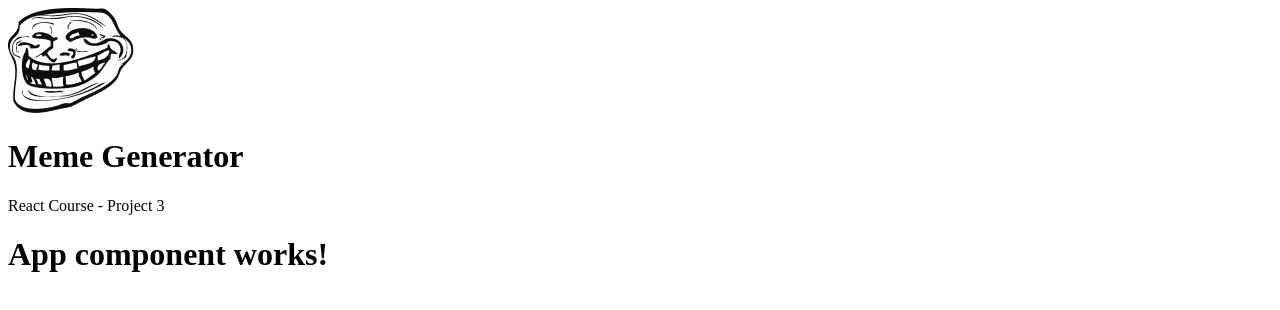
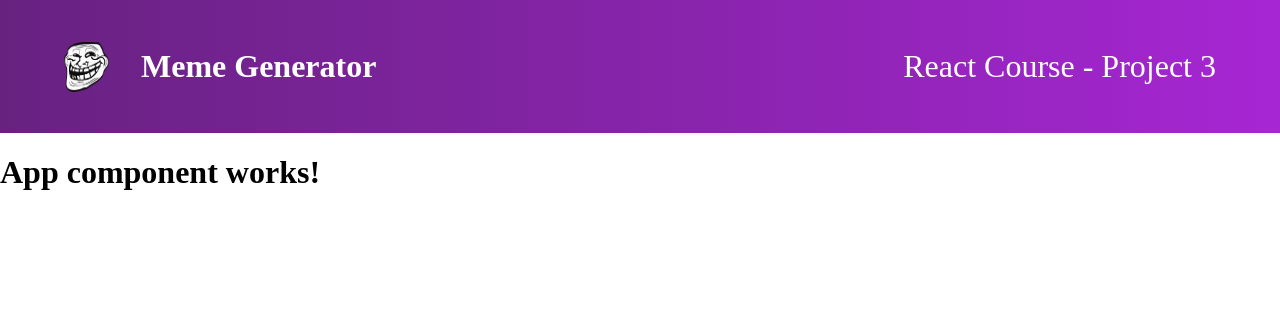
Before and after one commit to Akshay-Tarde/meme-generator, a React (Vite) app: page / in a window 1280 px wide. Shown: the top 310 px of the page. Built offline with nearby package versions, Linux system fonts and the light colour scheme.

Commit message:
Styled the header component. Typography and layout for header.

```diff
--- a/index.html
+++ b/index.html
@@ -5,6 +5,7 @@
     <!-- <link rel="icon" type="image/svg+xml" href="/vite.svg" /> -->
     <meta name="viewport" content="width=device-width, initial-scale=1.0" />
     <title>Meme Generator</title>
+    <link rel="stylesheet" href="./src/index.css" />
   </head>
   <body>
     <div id="root"></div>
--- a/src/components/Header.jsx
+++ b/src/components/Header.jsx
@@ -3,8 +3,14 @@ import React from "react";
 function Header() {
   return (
     <header className="header">
-      <img src="./troll_face.png" alt="Troll Face image" />
-      <h1 className="header-title">Meme Generator</h1>
+      <div>
+        <img
+          src="./troll_face.png"
+          alt="Troll Face image"
+          className="header-img"
+        />
+        <h1 className="header-title">Meme Generator</h1>
+      </div>
       <p className="header-text">React Course - Project 3</p>
     </header>
   );
--- /dev/null
+++ b/src/index.css
@@ -0,0 +1,43 @@
+* {
+  box-sizing: border-box;
+}
+
+body {
+  margin: 0;
+  font-size: 1rem;
+}
+
+/* Typography */
+.header-text {
+  font-size: 2rem;
+}
+.header-title, .header-text {
+  color: #FFFFFF;
+}
+/* ----------------------- */
+/* Layout */
+
+/* Header */
+.header {
+  display: flex;
+  background-image: linear-gradient(to right, #672280, #A626D3 );
+  align-items: center;
+  justify-content: space-between;
+  padding: 1em 4em;
+}
+
+.header div {
+  display: flex;
+  align-items: center;
+}
+
+.header-img {
+  width: 45px;
+  height: 50px;
+  margin-right: 2em;
+}
+
+
+
+
+/* ----------------------- */
```
